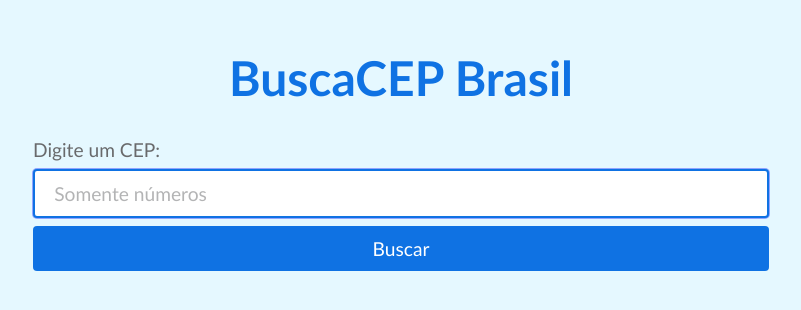
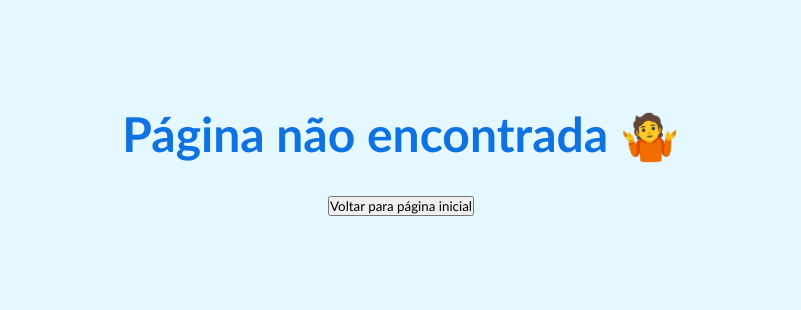
Before and after one commit to jeanwisotscki/buscacep-react, a React (Vite) app: page / in a window 1280 px wide. Shown: the part 240-550 px from the top of the page, without its empty margins (239-1040 px from the left). Built offline with nearby package versions, Linux system fonts and the light colour scheme.

Commit message:
correção rotas

```diff
--- a/src/routes/AppRoutes.jsx
+++ b/src/routes/AppRoutes.jsx
@@ -8,8 +8,8 @@ export const AppRoutes = () => {
   return (
     <BrowserRouter>
       <Routes>
-        <Route path="/" element={<Home />} />
-        <Route path="/busca/:cep" element={<SearchCep />} />
+        <Route path="buscacep-react/" element={<Home />} />
+        <Route path="buscacep-react/busca/:cep" element={<SearchCep />} />
         <Route path="*" element={<NotFound />} />
       </Routes>
     </BrowserRouter>
```
